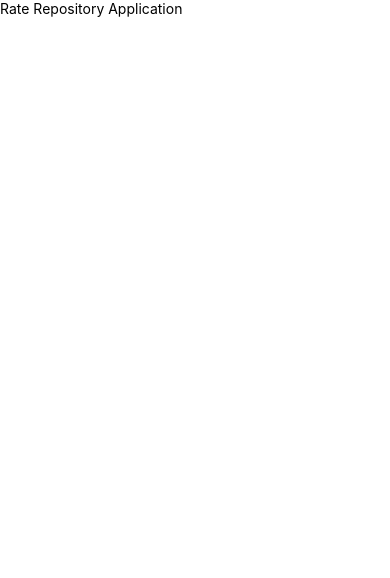
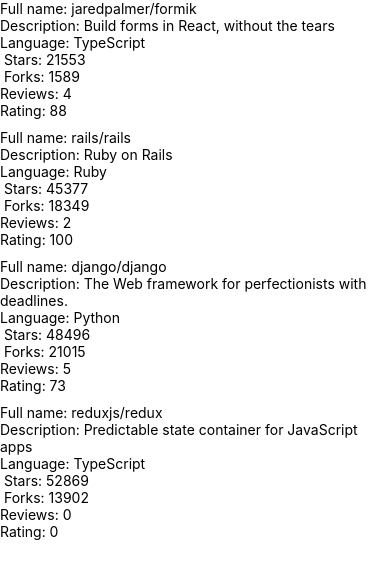
Before and after one commit to kholston/rate-repository-app, a React Native app: screen / in a window 390 px wide. Shown: the top 578 px of the page. Built offline with nearby package versions, Linux system fonts and the light colour scheme.

Commit message:
exercise 10.3

```diff
--- a/src/components/Main.jsx
+++ b/src/components/Main.jsx
@@ -1,5 +1,6 @@
 import Constants from 'expo-constants';
-import { Text, StyleSheet, View } from 'react-native';
+import { StyleSheet, View } from 'react-native';
+import RepositoryList from './RepositoryList';
 
 const styles = StyleSheet.create({
   container: {
@@ -12,7 +13,7 @@
 const Main = () => {
   return(
     <View style={styles.container}>
-      <Text>Rate Repository Application</Text>
+      <RepositoryList/>
     </View>
   );
 };
--- /dev/null
+++ b/src/components/RepositoryItem.jsx
@@ -0,0 +1,17 @@
+import { Text, View } from "react-native";
+
+const RepositoryItem = ({repository}) => {
+  return(
+    <View>
+      <Text>Full name: {repository.fullName}</Text>
+      <Text>Description: {repository.description}</Text>
+      <Text>Language: {repository.language}</Text>
+      <Text> Stars: {repository.stargazersCount}</Text>
+      <Text> Forks: {repository.forksCount}</Text>
+      <Text>Reviews: {repository.reviewCount}</Text>
+      <Text>Rating: {repository.ratingAverage}</Text>
+    </View>
+  )
+};
+
+export default RepositoryItem;
--- /dev/null
+++ b/src/components/RepositoryList.jsx
@@ -0,0 +1,73 @@
+import { FlatList, View, StyleSheet } from 'react-native';
+import RepositoryItem from './RepositoryItem';
+
+const styles = StyleSheet.create({
+  separator: {
+    height: 10
+  }
+});
+
+const repositories = [
+  {
+    id: 'jaredpalmer.formik',
+    fullName: 'jaredpalmer/formik',
+    description: 'Build forms in React, without the tears',
+    language: 'TypeScript',
+    forksCount: 1589,
+    stargazersCount: 21553,
+    ratingAverage: 88,
+    reviewCount: 4,
+    ownerAvatarUrl: 'https://avatars2.githubusercontent.com/u/4060187?v=4',
+  },
+  {
+    id: 'rails.rails',
+    fullName: 'rails/rails',
+    description: 'Ruby on Rails',
+    language: 'Ruby',
+    forksCount: 18349,
+    stargazersCount: 45377,
+    ratingAverage: 100,
+    reviewCount: 2,
+    ownerAvatarUrl: 'https://avatars1.githubusercontent.com/u/4223?v=4',
+  },
+  {
+    id: 'django.django',
+    fullName: 'django/django',
+    description: 'The Web framework for perfectionists with deadlines.',
+    language: 'Python',
+    forksCount: 21015,
+    stargazersCount: 48496,
+    ratingAverage: 73,
+    reviewCount: 5,
+    ownerAvatarUrl: 'https://avatars2.githubusercontent.com/u/27804?v=4',
+  },
+  {
+    id: 'reduxjs.redux',
+    fullName: 'reduxjs/redux',
+    description: 'Predictable state container for JavaScript apps',
+    language: 'TypeScript',
+    forksCount: 13902,
+    stargazersCount: 52869,
+    ratingAverage: 0,
+    reviewCount: 0,
+    ownerAvatarUrl: 'https://avatars3.githubusercontent.com/u/13142323?v=4',
+  },
+];
+
+const ItemSeparator = () => <View style={styles.separator}/>
+
+const renderItem = ({item}) => (
+  <RepositoryItem repository={item}/>
+);
+
+const RepositoryList = () => {
+  return (
+    <FlatList
+      data={repositories}
+      ItemSeparatorComponent={ItemSeparator}
+      renderItem={renderItem}
+    />
+  );
+};
+
+export default RepositoryList;
```
